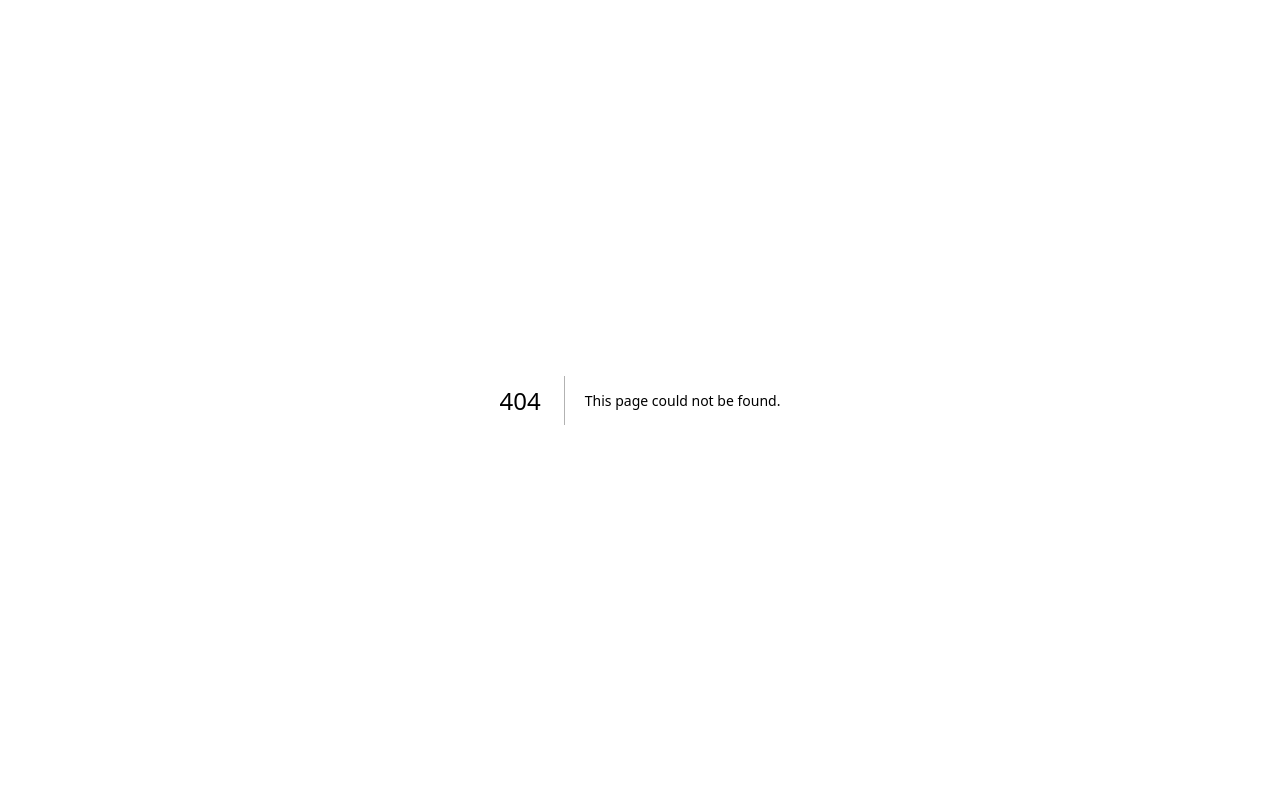
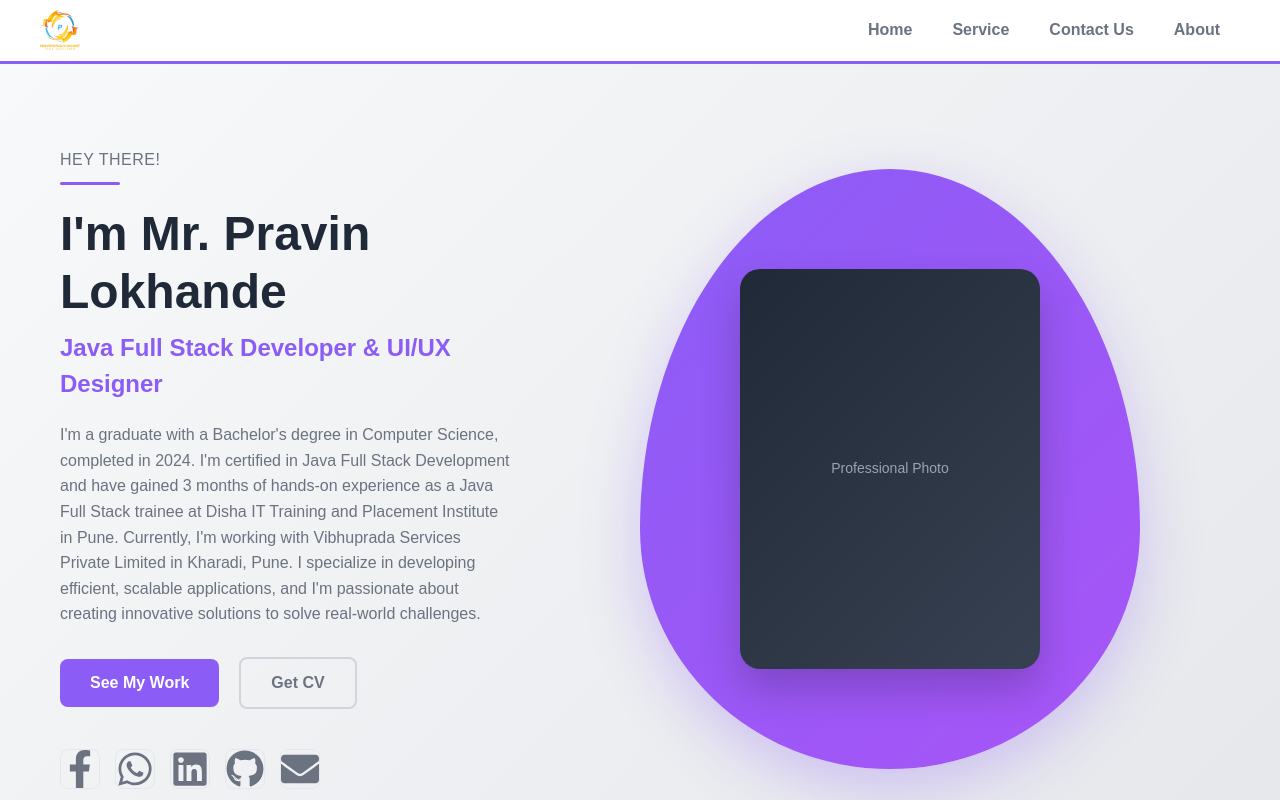
Before and after one commit to Pravinsl/Pravin_Lokhande_portfoliosite, a Next.js app: page /Home in a window 1280 px wide. Before the commit this address had no page. Shown: the top 800 px of the page. Built offline with nearby package versions, Linux system fonts and the light colour scheme.

Commit message:
my second commit with build compelted

```diff
--- /dev/null
+++ b/src/app/About/page.jsx
@@ -0,0 +1,12 @@
+import React from 'react';
+
+import About from '@/componet/about/AboutPage';
+function page() {
+  return (
+    <div>
+        <About/>
+    </div>
+  )
+}
+
+export default page
--- /dev/null
+++ b/src/app/ContactUs/page.jsx
@@ -0,0 +1,12 @@
+import React from 'react'
+import Contactus from '@/componet/contactus/ContactPage';
+
+function page() {
+  return (
+    <div>
+      <Contactus/>
+    </div>
+  )
+}
+
+export default page
--- /dev/null
+++ b/src/app/Home/page.jsx
@@ -0,0 +1,11 @@
+import React from 'react'
+import Home from '@/componet/homepage/HomePage';
+function page() {
+  return (
+    <div>
+        <Home/>
+    </div>
+  )
+}
+
+export default page
--- /dev/null
+++ b/src/app/Services/page.jsx
@@ -0,0 +1,11 @@
+import React from 'react'
+import Services from '@/componet/services/ServicePage';
+function page() {
+  return (
+    <div>
+        <Services/>
+    </div>
+  )
+}
+
+export default page
--- a/src/app/homePage/page.jsx
+++ b/src/app/homePage/page.jsx
@@ -1,21 +1,66 @@
-'use client'
-// import InteractiveMenu from './InteractiveMenu';
-import React from 'react'
+// 'use client'
+// // import InteractiveMenu from './InteractiveMenu';
+// import React from 'react'
+// import HomePage from '@/componet/homepage/HomePage';
+// import AboutPage from '@/componet/about/AboutPage';
+// import ContactPage from '@/componet/contactus/ContactPage';
+// import FooterPage from '@/componet/footer/FooterPage'
+// import ServicesPage from '@/componet/services/ServicePage';
+// function page() {
+//   return (
+//     <div>
+//         <HomePage/>
+//         <AboutPage/>
+//         <ServicesPage/>
+//         <ContactPage/>
+//         <FooterPage/>
+//     </div>
+//   )
+// }
+
+// export default page
+'use client';
+import React, { useRef } from 'react';
 import HomePage from '@/componet/homepage/HomePage';
 import AboutPage from '@/componet/about/AboutPage';
 import ContactPage from '@/componet/contactus/ContactPage';
-import FooterPage from '@/componet/footer/FooterPage'
+import FooterPage from '@/componet/footer/FooterPage';
 import ServicesPage from '@/componet/services/ServicePage';
-function page() {
-  return (
-    <div>
-        <HomePage/>
-        <AboutPage/>
-        <ServicesPage/>
-        <ContactPage/>
-        <FooterPage/>
-    </div>
-  )
+
+export default function Page() {
+    const homeRef = useRef(null);
+    const aboutRef = useRef(null);
+    const servicesRef = useRef(null);
+    const contactRef = useRef(null);
+
+    const scrollToSection = (section) => {
+        if (section === 'home') homeRef.current.scrollIntoView({ behavior: 'smooth' });
+        if (section === 'about') aboutRef.current.scrollIntoView({ behavior: 'smooth' });
+        if (section === 'services') servicesRef.current.scrollIntoView({ behavior: 'smooth' });
+        if (section === 'contact') contactRef.current.scrollIntoView({ behavior: 'smooth' });
+    };
+
+    return (
+        <div>
+            <HomePage scrollToSection={scrollToSection} />
+
+            <div ref={homeRef}>
+                <h1>Home Section</h1>
+            </div>
+
+            <div ref={aboutRef}>
+                <AboutPage />
+            </div>
+
+            <div ref={servicesRef}>
+                <ServicesPage />
+            </div>
+
+            <div ref={contactRef}>
+                <ContactPage />
+            </div>
+
+            <FooterPage />
+        </div>
+    );
 }
-
-export default page
--- a/src/componet/footer/FooterPage.js
+++ b/src/componet/footer/FooterPage.js
@@ -1,12 +1,13 @@
 'use client';
 import styles from './FooterPage.module.css';
+import Image from 'next/image';
 
 export default function FooterPage() {
   return (
     <footer className={styles.footer}>
       <div className={styles.leftSection}>
-        <img src="/PravinLogo_5.png" alt="Ataraxis Logo" className={styles.logo} />
-        <p>Driving innovation with intelligent tools to enhance decision-making and shape the future of technology..</p>
+        <Image src="/PravinLogo_5.png" alt="Ataraxis Logo" className={styles.logo} />
+        <p>Driving innovation with intelligent tools to enhance decision&#45;making and shape the future of technology..</p>
         <div className={styles.socialIcons}>🔗🖱️ 💾 ⌨️ 📱 📡 💻 🌐</div>
         <button className={styles.backToTop}>⬆ BACK TO TOP</button>
       </div>
--- a/src/componet/homepage/HomePage.js
+++ b/src/componet/homepage/HomePage.js
@@ -27,7 +27,7 @@ import project from '../../../public/project.jpg';
 import ui from '../../../public/ui.jpg';
 
 config.autoAddCss = false;
-function HomePage() {
+function HomePage({ scrollToSection }) {
     const [isOpen, setIsOpen] = useState(false);
 
     const toggleMenu = () => {
@@ -66,10 +66,14 @@ function HomePage() {
 
                     {isOpen && (
                         <div className={styles.humberView}>
-                            <a href="/home" className={styles.navLinkHumberger}>Home</a>
-                            <Link href="/services" className={styles.navLinkHumberger}>Services</Link>
-                            <a href="#" className={styles.navLinkHumberger}>Works</a>
-                            <a href="#" className={styles.navLinkHumberger}>About</a>
+                            <button onClick={() => scrollToSection('Home')} className={styles.navLinkHumberger}>Home</button>
+                            <button onClick={() => scrollToSection('Services')} className={styles.navLinkHumberger}>Services</button>
+                            <button onClick={() => scrollToSection('ContactUs')} className={styles.navLinkHumberger}>Contact Us</button>
+                            <button onClick={() => scrollToSection('About')} className={styles.navLinkHumberger}>About</button>
+                            {/* <Link href="/Home" className={styles.navLinkHumberger}>Home</Link>
+                            <Link href="/Services" className={styles.navLinkHumberger}>Services</Link>
+                            <Link href="/ContactUs" className={styles.navLinkHumberger}>Contact Us</Link>
+                            <Link href="/About" className={styles.navLinkHumberger}>About</Link> */}
                         </div>
                     )}
                     {/* <div className={styles.hamburger} onClick={() => setIsOpen(!isOpen)}>
@@ -78,10 +82,14 @@ function HomePage() {
                     <span className={styles.line}></span>
                 </div> */}
                     <div className={styles.navRight}>
-                        <div className={styles.navItem}>Home</div>
-                        <div className={styles.navItem}>Service</div>
-                        <div className={styles.navItem}>Works</div>
-                        <div className={styles.navItem}>About</div>
+                        <button onClick={() => scrollToSection('Home')} className={styles.navItem}>Home</button>
+                        <button onClick={() => scrollToSection('Services')} className={styles.navItem}>Service</button>
+                        <button onClick={() => scrollToSection('ContactUs')} className={styles.navItem}>Contact Us</button>
+                        <button onClick={() => scrollToSection('About')} className={styles.navItem}>About</button>
+                        {/* <Link href="/Home" className={styles.navItem}>Home</Link>
+                        <Link href="/Services" className={styles.navItem}>Service</Link>
+                        <Link href="/ContactUs" className={styles.navItem}>Works</Link>
+                        <Link href="/About" className={styles.navItem}>About</Link> */}
                     </div>
                 </div>
             </div>
@@ -92,17 +100,17 @@ function HomePage() {
                     <div className={styles.heroLeft}>
                         <h5 className={styles.h5tag}>HEY THERE!</h5>
                         <div className={styles.line}></div>
-                        <h3 className={styles.h3tag}>I'm Mr. Pravin Lokhande</h3>
+                        <h3 className={styles.h3tag}>I&apos;m Mr. Pravin Lokhande</h3>
                         <div className={styles.roleTitle}>Java Full Stack Developer & UI/UX Designer</div>
                         <p className={styles.ptag}>
-                            I&rsquo;m a graduate with a Bachelor&rsquo;s degree in Computer Science,
-                            completed in 2024. I&rsquo;m certified in Java Full Stack
-                            Development and have gained 3 months of hands-on experience as a
+                            I&apos;m a graduate with a Bachelor&apos;s degree in Computer Science,
+                            completed in 2024. I&apos;m certified in Java Full Stack
+                            Development and have gained 3 months of hands&#45;on experience as a
                             Java Full Stack trainee at Disha IT Training and Placement Institute in Pune.
-                            Currently, I&rsquo;m working with Vibhuprada Services Private
+                            Currently, I&apos;m working with Vibhuprada Services Private
                             Limited in Kharadi, Pune. I specialize in developing efficient,
-                            scalable applications, and I&rsquo;m passionate about creating innovative
-                            solutions to solve real-world challenges.
+                            scalable applications, and I&apos;m passionate about creating innovative
+                            solutions to solve real&#45;world challenges.
                         </p>
 
                         <button className={styles.firstButoon}>See My Work</button>
@@ -237,9 +245,9 @@ function HomePage() {
                         </div>
                         <h3 className={styles.serviceTitle}>Web Development</h3>
                         <p className={styles.serviceDescription}>
-                            Full-Stack Development From Start to Finish Are A
-                            Must Top Tier Frontend Development Allowing
-                            You Front-Line User Frontend Straight Web Code.
+                            Full&#45;stack development from start to finish is a must,
+                            with top&#45;tier frontend development allowing
+                            your front&#45;line users a smooth web experience.
                         </p>
                         <a href="#" className={styles.serviceLink}>Learn More</a>
                     </div>
@@ -257,7 +265,7 @@ function HomePage() {
                         </div>
                         <h3 className={styles.serviceTitle}>UX/UI Designer</h3>
                         <p className={styles.serviceDescription}>
-                            Full-Stack For Brought Top Start to Finish Are A
+                            Full&#45;Stack For Brought Top Start to Finish Are A
                             Must Top Front-End Frontend Development Usting
                             Wim Allow. Your Front Line User Are Best Rub Dix.
                         </p>
@@ -277,9 +285,9 @@ function HomePage() {
                         </div>
                         <h3 className={styles.serviceTitle}>Ecommerce</h3>
                         <p className={styles.serviceDescription}>
-                            Full-Stack For Brought Top Start to Finish Are A
+                            Full&#45;Stack For Brought Top Start to Finish Are A
                             Must Top Front Frontend Development Coming
-                            Then Art & Soe For Brought Tab Gerals.
+                            Then Art &amp; Soe For Brought Tab Gerals.
                         </p>
                         <a href="#" className={styles.serviceLink}>Learn More</a>
                     </div>
--- a/src/componet/homepage/homePage.module.css
+++ b/src/componet/homepage/homePage.module.css
@@ -72,7 +72,9 @@ body {
     align-items: center;
     padding: 10px 20px;
     background: white;
+    /* background: linear-gradient(135deg, #8b5cf6, #a855f7); */
     /* box-shadow: 0 2px 10px rgba(0, 0, 0, 0.1); */
+    border-bottom: 3px solid #8b5cf6;
     position: relative;
     z-index: 1000;
 }
```
Lines whose indentation alone changed are shown as unchanged.
